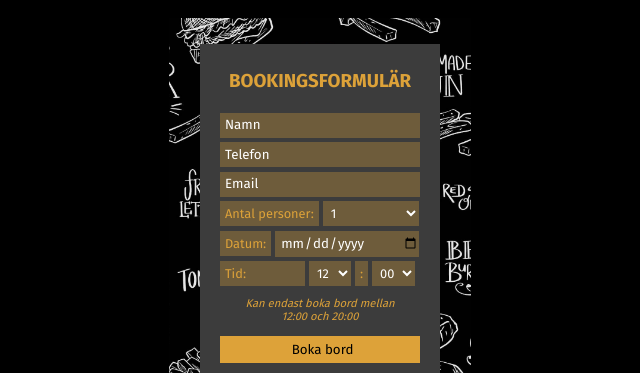
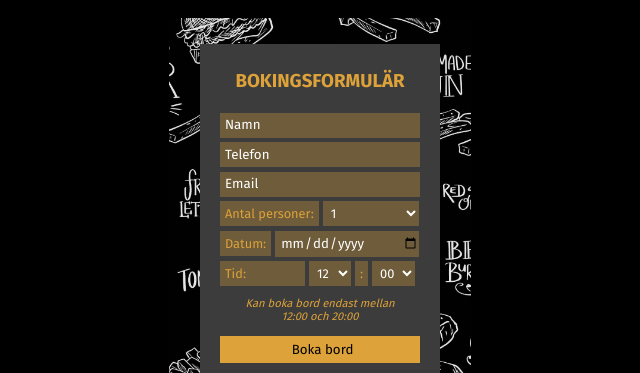
Before and after one commit to nataliefrick/BurgersAndBeer_Client, a website: page pub/book.html in a window 1280 px wide. Shown: the part 350-723 px from the top of the page, 320-960 px from the left. Drawn offline with Linux system fonts and the light colour scheme.

Commit message:
css changes

```diff
--- a/pub/book.html
+++ b/pub/book.html
@@ -61,7 +61,7 @@
             <p>Kul att ni vill äta hos oss!<br>Använd formulär nedan för att lätt boka bord.</p>
             <section id="booking-form">
                 <form action="">
-                    <h3>bookingsformulär</h3>
+                    <h3>bokingsformulär</h3>
                     <label for="name" class="dont-show">Namn</label>
                     <input type="text" id="name" placeholder="Namn">
                     <label for="telefon" class="dont-show">Telefon</label>
@@ -107,7 +107,7 @@
                             <option value="30">30</option>
                             <option value="45">45</option>
                         </select>
-                        <p class="small">Kan endast boka bord mellan<br>12:00 och 20:00</p>
+                        <p class="small">Kan boka bord endast mellan<br>12:00 och 20:00</p>
                     </fieldset>
 
                     <input class="submit" type="submit" value="Boka bord">
```
Also changed, not shown: src/book.html (+2 -2 lines), pub/img/beer1.jpg, pub/img/burger-cook.jpg, pub/img/burger-hero.jpg, pub/img/burger3.jpg, pub/img/choices1.jpg, pub/img/choices2.jpg, pub/img/choices3.jpg, pub/img/map.jpg, pub/img/pexels-horizon-content-4392635(1).jpg.
